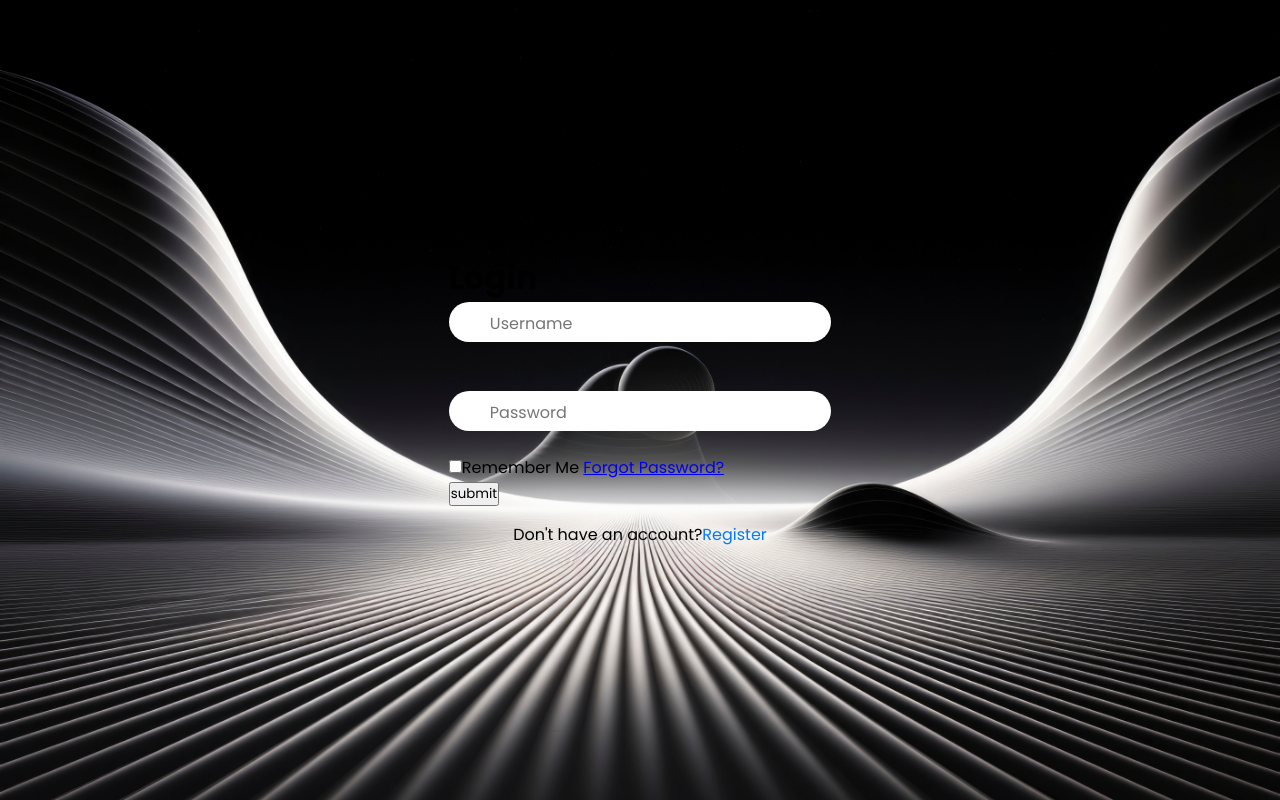
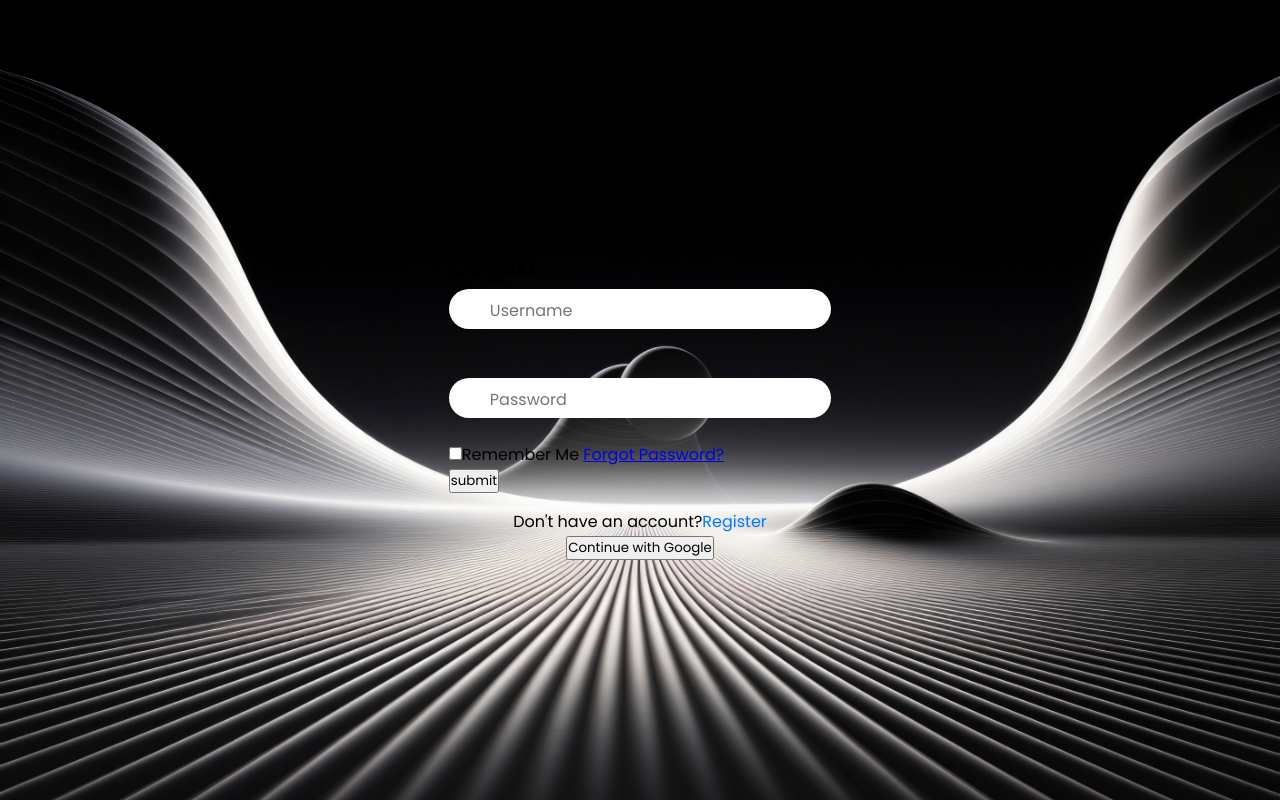
Before and after one commit to ahrisam/StudyPal, a Python web app: template templates/login.html in a window 1280 px wide. Run offline with Jinja, Linux system fonts and the light colour scheme; the template is opened without the code that fills it, so the values that code supplies are empty.

Commit message:
Update login.html

```diff
--- a/templates/login.html
+++ b/templates/login.html
@@ -28,6 +28,7 @@
 
             <div class="register-link">
                 <p>Don't have an account?<a href="/signup">Register</a></p>
+                <button onclick="location.href='{{ url_for('google.login') }}'"> Continue with Google</button>
             </div>
         </form>
     </div>
```
